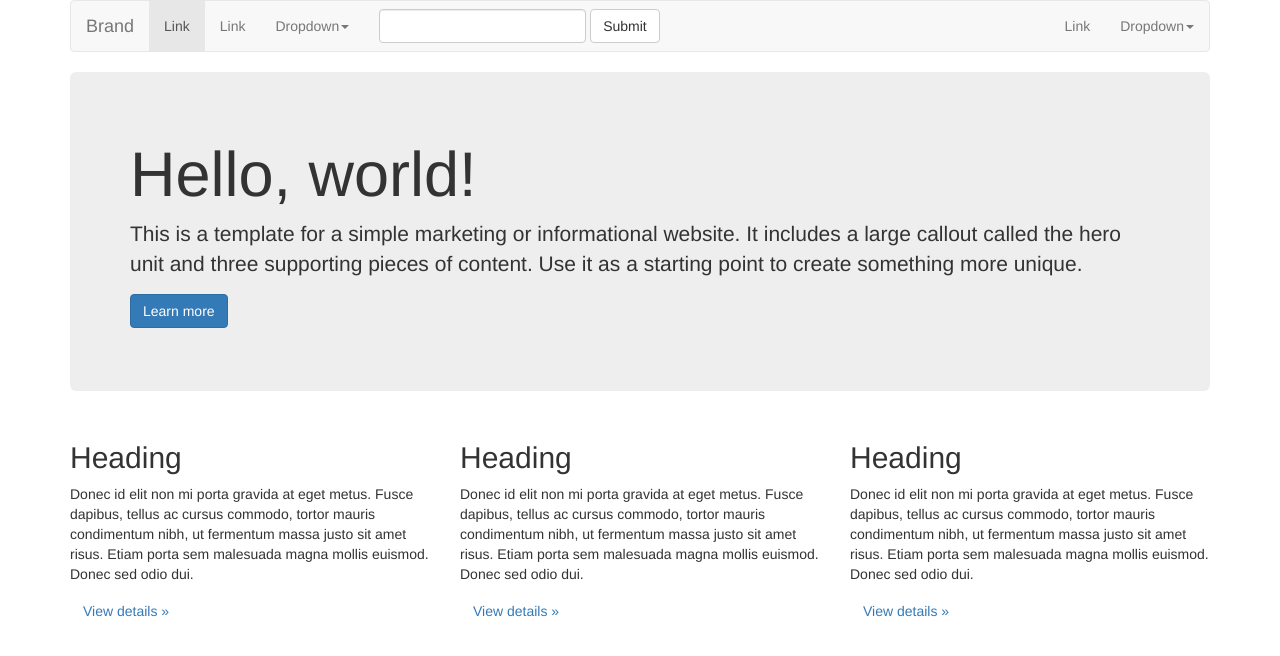
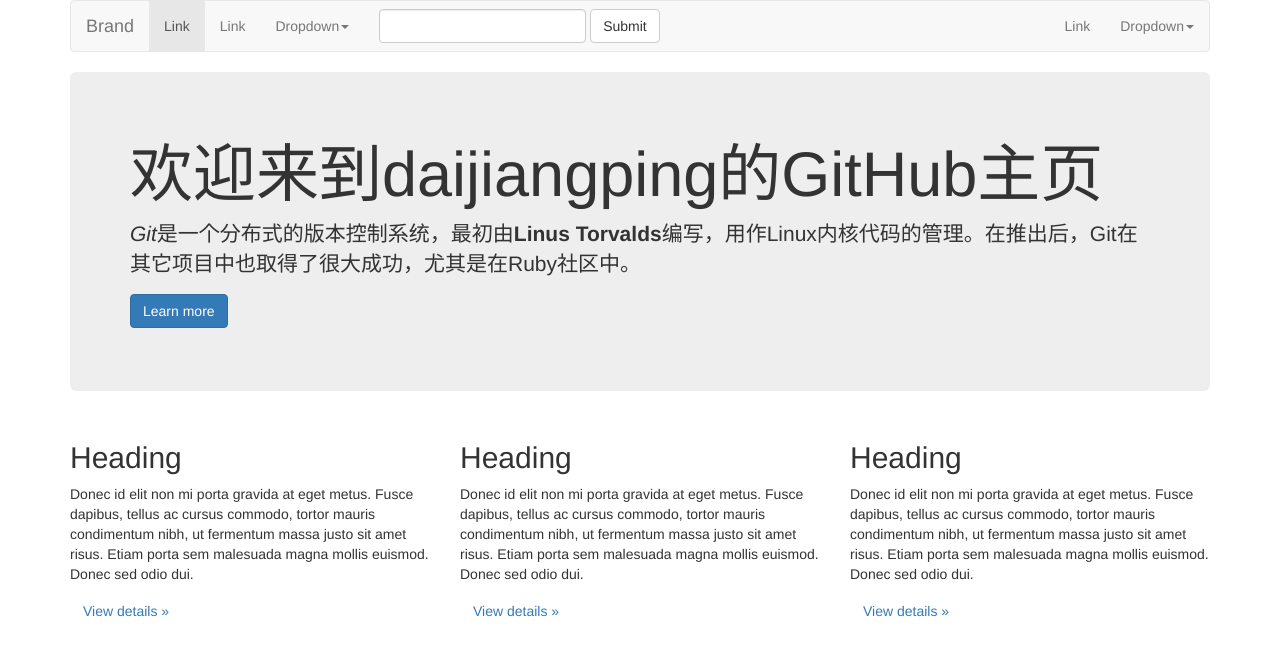
Before and after one commit to daijiangping/daijiangping.github.io, a plain HTML site: page index.html in a window 1280 px wide. Drawn offline with nearby package versions, Linux system fonts and the light colour scheme.

Commit message:
Update index.html

```diff
--- a/index.html
+++ b/index.html
@@ -80,11 +80,9 @@
 				</div>
 			</nav>
 			<div class="jumbotron">
-				<h1>
-					Hello, world!
-				</h1>
+				<h1>欢迎来到daijiangping的GitHub主页</h1>
 				<p>
-					This is a template for a simple marketing or informational website. It includes a large callout called the hero unit and three supporting pieces of content. Use it as a starting point to create something more unique.
+					<em>Git</em>是一个分布式的版本控制系统，最初由<strong>Linus Torvalds</strong>编写，用作Linux内核代码的管理。在推出后，Git在其它项目中也取得了很大成功，尤其是在Ruby社区中。
 				</p>
 				<p>
 					 <a class="btn btn-primary btn-large" href="#">Learn more</a>
```
